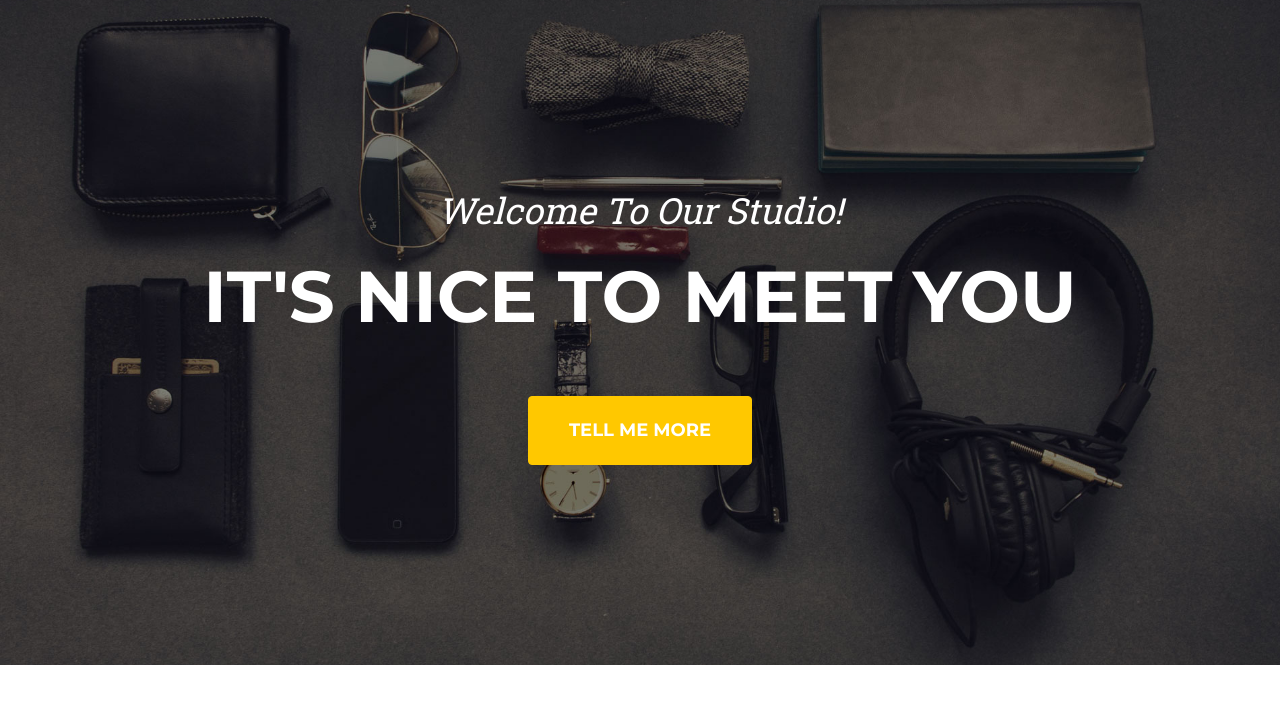
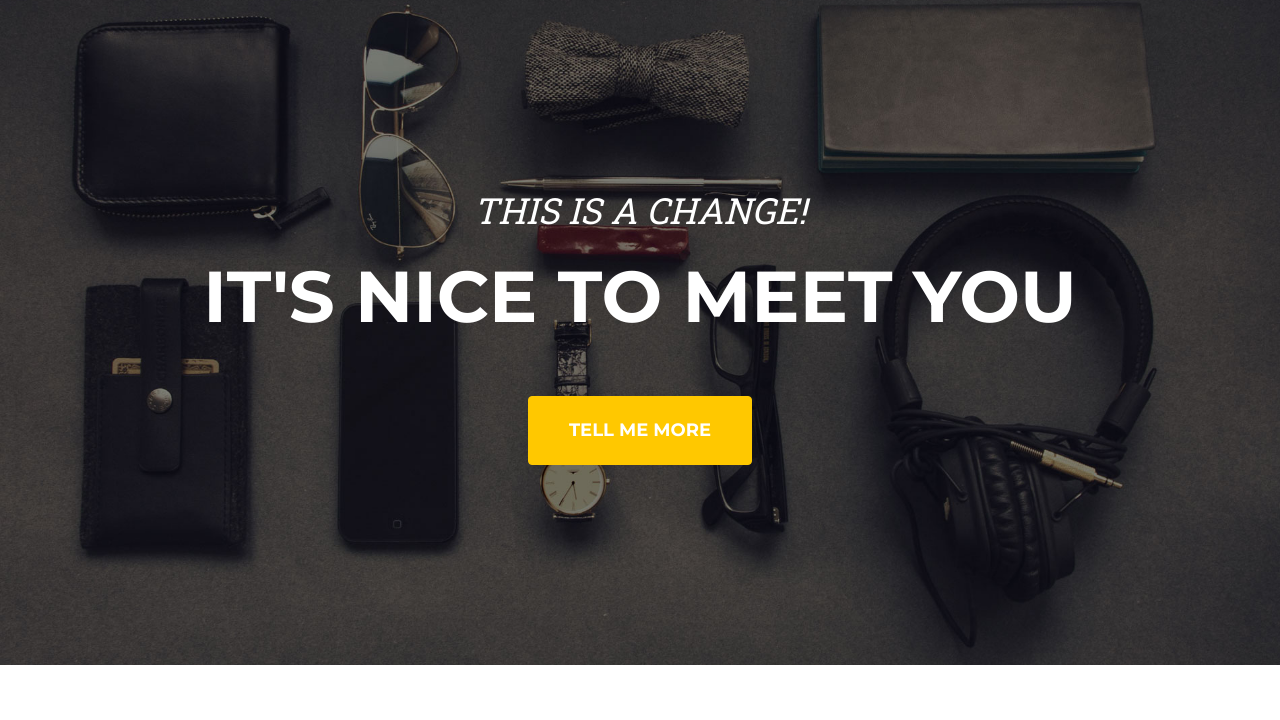
Before and after one commit to shafferma08/agency-template, a plain HTML site: page index.html in a window 1280 px wide. Shown: the part 80-800 px from the top of the page. Drawn offline with nearby package versions, Linux system fonts and the light colour scheme.

Commit message:
Update index.html
made a change to the header

```diff
--- a/index.html
+++ b/index.html
@@ -39,7 +39,7 @@
         <!-- Masthead-->
         <header class="masthead">
             <div class="container">
-                <div class="masthead-subheading">Welcome To Our Studio!</div>
+                <div class="masthead-subheading">THIS IS A CHANGE!</div>
                 <div class="masthead-heading text-uppercase">It's Nice To Meet You</div>
                 <a class="btn btn-primary btn-xl text-uppercase" href="#services">Tell Me More</a>
             </div>
```
